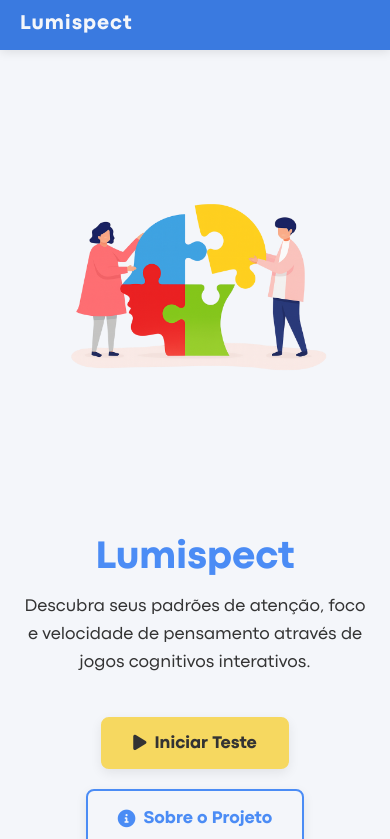
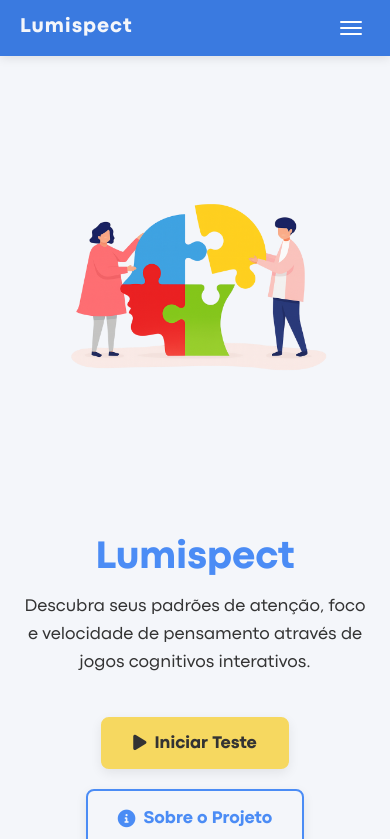
Before and after one commit to MIGUEL-ARCANJO-BRASIL/INOVATECH-LUMISPECT, a React (Vite) app: page / in a window 390 px wide. Shown: the top 839 px of the page. Built offline with nearby package versions, Linux system fonts and the light colour scheme.

Commit message:
feat: new Menu Hamburger

```diff
--- a/src/components/Layout/Header/index.jsx
+++ b/src/components/Layout/Header/index.jsx
@@ -1,19 +1,52 @@
 import { Link } from "react-router-dom";
+import { useState } from "react";
 import "./style.css";
 
 const Header = () => {
+  const [isOpen, setIsOpen] = useState(false);
+
+  const toggleMenu = () => setIsOpen((prev) => !prev);
+  const closeMenu = () => setIsOpen(false);
 
   return (
-    <header className="main-header">
-      <Link to="/" className="header-logo">
+    <header className={`main-header ${isOpen ? "menu-open" : ""}`}>
+      <Link to="/" className="header-logo" onClick={closeMenu}>
         Lumispect
       </Link>
+
+      {/* Menu desktop */}
       <nav className="header-nav">
         <Link to="/instructions" title="Veja como o teste funciona">
           Instruções
         </Link>
         <Link to="/about-us">Sobre Nós</Link>
       </nav>
+
+      {/* Botão hamburger (mobile) */}
+      <button
+        className={`hamburger-btn ${isOpen ? "is-open" : ""}`}
+        onClick={toggleMenu}
+        aria-label={isOpen ? "Fechar menu" : "Abrir menu"}
+      >
+        <span />
+        <span />
+        <span />
+      </button>
+
+      {/* Overlay + menu mobile */}
+      <div
+        className={`mobile-overlay ${isOpen ? "show" : ""}`}
+        onClick={closeMenu}
+      />
+
+      <nav className={`mobile-nav modern ${isOpen ? "show" : ""}`}>
+        <Link to="/instructions" onClick={closeMenu}>
+          Instruções
+        </Link>
+        <Link to="/about-us" onClick={closeMenu}>
+          Sobre Nós
+        </Link>
+      </nav>
     </header>
   );
 };
--- a/src/components/Layout/Header/style.css
+++ b/src/components/Layout/Header/style.css
@@ -1,20 +1,18 @@
-/* Defina variáveis globais em um arquivo separado, se necessário (ex: variables.css) */
-/* ==================================== */
 /* HEADER ESTILOS */
-/* ==================================== */
 .main-header {
   position: fixed;
   top: 0;
   left: 0;
   width: 100%;
-  height: var(--altura-header); /* Importante para o cálculo do padding */
-  background-color: #3a7ae0; /* Azul do seu original */
+  height: var(--altura-header);
+  background-color: #3a7ae0;
   box-shadow: 0 2px 10px rgba(0, 0, 0, 0.1);
-  z-index: 1000; /* Garante que fique acima de tudo */
+  z-index: 1000;
   display: flex;
   justify-content: space-between;
   align-items: center;
   padding: 0 40px;
+  transition: background-color 0.3s ease, box-shadow 0.3s ease;
 }
 
 .header-logo {
@@ -54,18 +52,129 @@
   width: 100%;
 }
 
-/* RESPONSIVIDADE (Ajustada para o Header) */
+/* Botão hamburger */
+.hamburger-btn {
+  display: none;
+  background: none;
+  border: none;
+  cursor: pointer;
+  padding: 8px;
+  border-radius: 999px;
+  transition: background-color 0.2s ease;
+}
+
+.hamburger-btn span {
+  display: block;
+  width: 22px;
+  height: 2px;
+  background: #fff;
+  margin: 4px 0;
+  border-radius: 999px;
+  transition: transform 0.3s ease, opacity 0.3s ease, background-color 0.3s ease;
+}
+
+/* Hover leve no botão */
+.hamburger-btn:hover {
+  background-color: rgba(255, 255, 255, 0.08);
+}
+
+/* Animação do ícone para "X" */
+.hamburger-btn.is-open span:nth-child(1) {
+  transform: translateY(6px) rotate(45deg);
+}
+
+.hamburger-btn.is-open span:nth-child(2) {
+  opacity: 0;
+}
+
+.hamburger-btn.is-open span:nth-child(3) {
+  transform: translateY(-6px) rotate(-45deg);
+}
+
+/* Overlay escuro por trás do menu */
+.mobile-overlay {
+  position: fixed;
+  inset: 0;
+  background: rgba(15, 23, 42, 0); /* transparente inicialmente */
+  opacity: 0;
+  visibility: hidden;
+  transition: opacity 0.3s ease, background 0.3s ease, visibility 0.3s ease;
+  z-index: 900;
+}
+
+.mobile-overlay.show {
+  background: rgba(15, 23, 42, 0.45);
+  opacity: 1;
+  visibility: visible;
+}
+
+/* Menu mobile moderno (slide + blur) */
+.mobile-nav.modern {
+  position: fixed;
+  top: var(--altura-header);
+  right: 0;
+  width: 70%;
+  max-width: 280px;
+  height: calc(100vh - var(--altura-header));
+  background: rgba(15, 23, 42, 0.94);
+  backdrop-filter: blur(16px);
+  box-shadow: -10px 0 30px rgba(0, 0, 0, 0.3);
+  padding: 24px 20px;
+  display: flex;
+  flex-direction: column;
+  transform: translateX(100%);
+  opacity: 0;
+  transition: transform 0.3s ease, opacity 0.3s ease;
+  z-index: 950;
+}
+
+.mobile-nav.modern.show {
+  transform: translateX(0);
+  opacity: 1;
+}
+
+.mobile-nav.modern a {
+  color: #e5e7eb;
+  text-decoration: none;
+  font-weight: 600;
+  margin: 10px 0;
+  padding: 10px 12px;
+  border-radius: 8px;
+  transition: background-color 0.2s ease, color 0.2s ease, transform 0.1s ease;
+}
+
+.mobile-nav.modern a:hover {
+  background-color: rgba(59, 130, 246, 0.18);
+  color: #ffffff;
+  transform: translateX(2px);
+}
+
+/* RESPONSIVIDADE */
 @media (max-width: 768px) {
   .main-header {
     padding: 0 20px;
-    height: 50px; /* Reduz a altura em telas menores */
+    height: 56px;
   }
 
   .header-nav {
-    display: none; /* Oculta a navegação principal em telas pequenas */
+    display: none;
   }
 
   .header-logo {
     font-size: 1.3em;
   }
+
+  .hamburger-btn {
+    display: block;
+  }
 }
+
+@media (min-width: 769px) {
+  .mobile-nav {
+    display: none;
+  }
+
+  .mobile-overlay {
+    display: none;
+  }
+}
--- a/src/pages/Questionnaire/ResultsPage/index.jsx
+++ b/src/pages/Questionnaire/ResultsPage/index.jsx
@@ -275,7 +275,7 @@ const ResultsPage = () => {
                     className="call-to-action-button"
                   >
                     <i className="fas fa-search-location"></i> Ver Clínicas e
-                    Profissionais Parceiros
+                    Profissionais
                   </button>
                 ) : (
                   // Ação genérica para pontuação baixa/moderada
```
